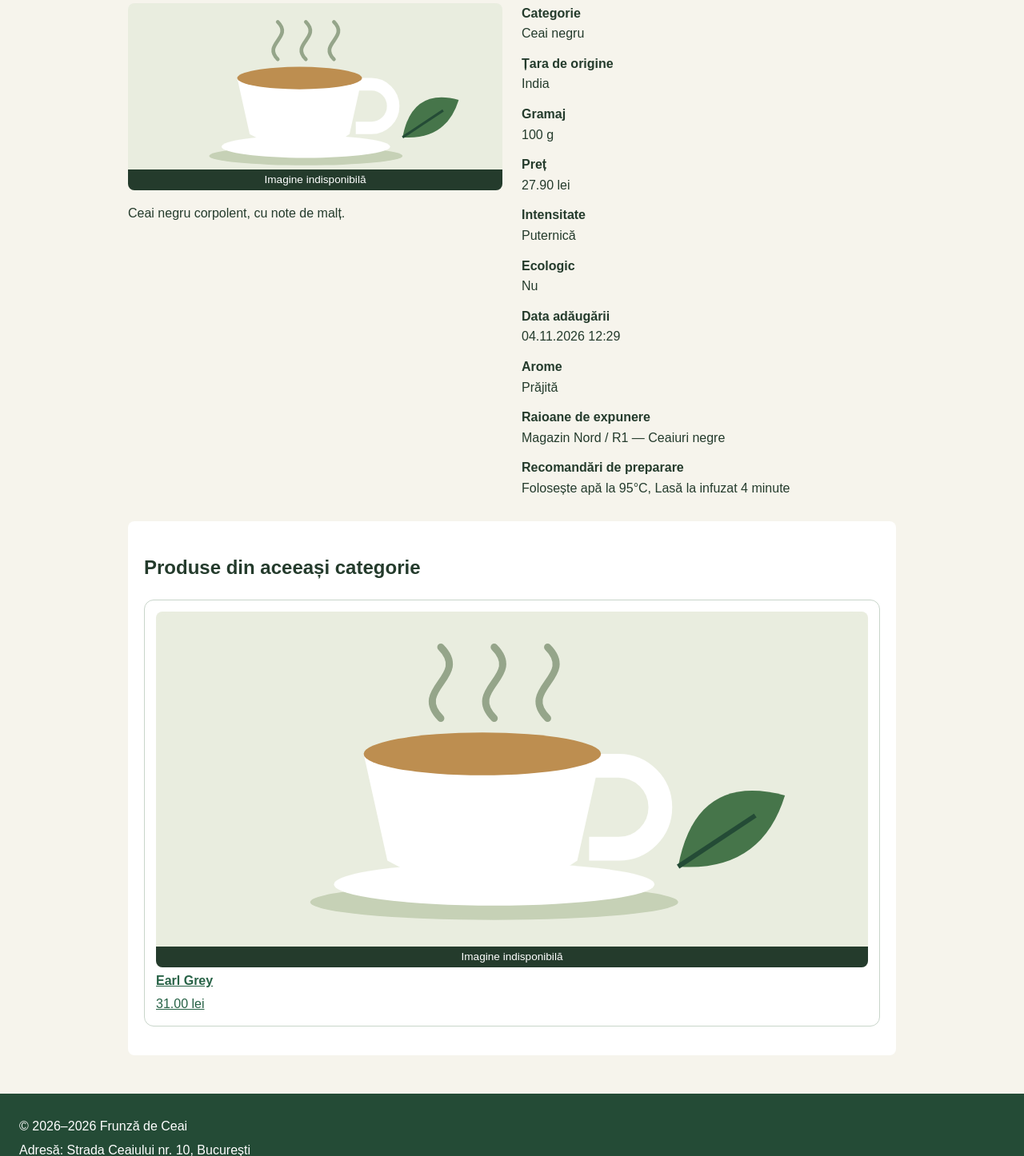
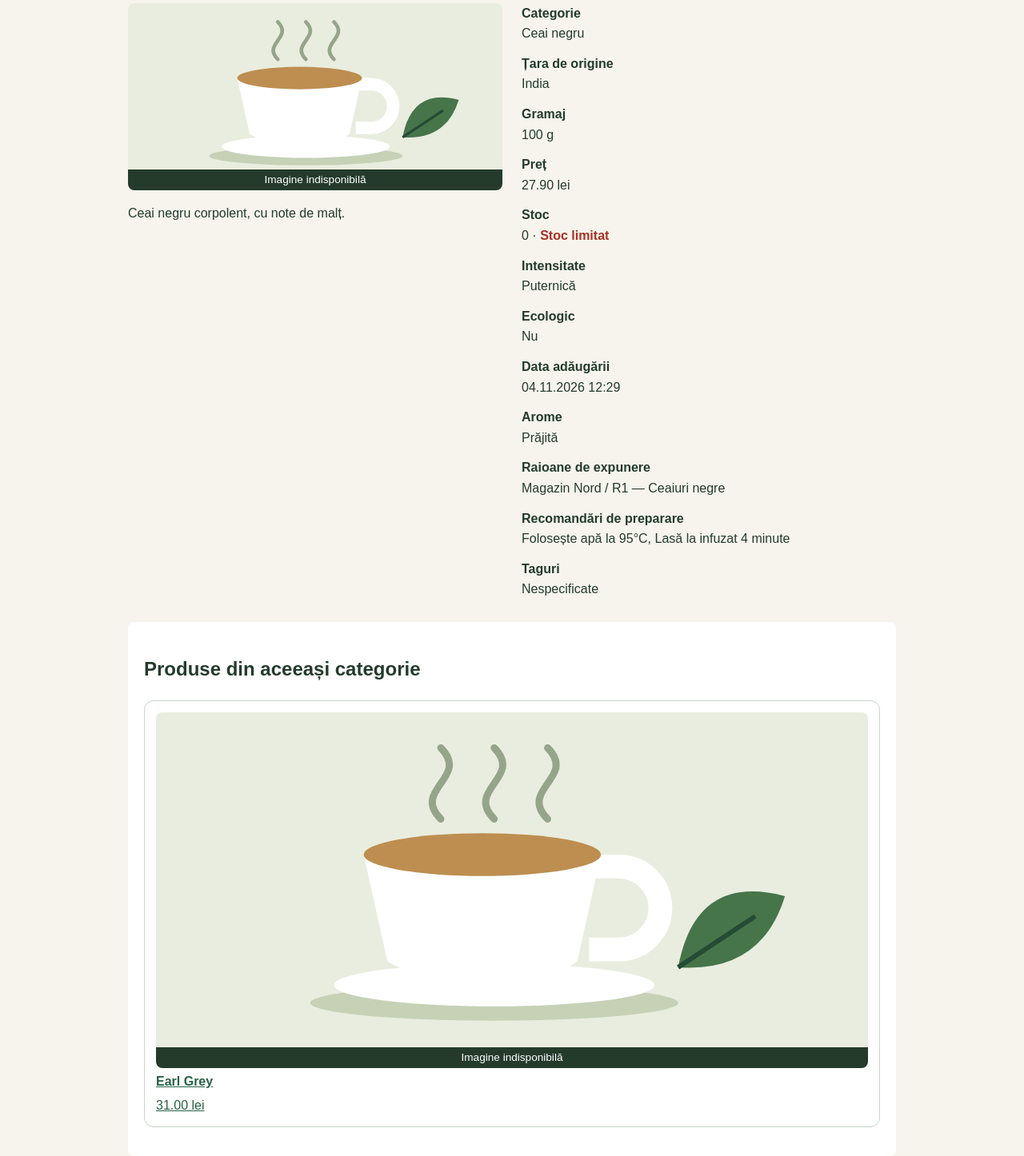
Before and after one commit to 1ionut/Frunza-De-Ceai, a Django app: page /produs/3 in a window 1280 px wide. Shown: the part 352-1798 px from the top of the page at 80% size. Run offline with Django 5.2, Linux system fonts and the light colour scheme; data comes from the database, SQL or seed files in the repository.

Commit message:
Laboratorul 4 - catalog: stoc si filtrare dupa taguri

```diff
--- a/ceaiuri/admin.py
+++ b/ceaiuri/admin.py
@@ -73,11 +73,11 @@ class CeaiAdmin(MesajeModelAdmin):
     form = CeaiAdminForm
     fieldsets = (
         ("Datele produsului", {
-            "fields": ("nume", "categorie", "gramaj_g", "pret", "intensitate", "ecologic", "data_adaugare"),
+            "fields": ("nume", "categorie", "gramaj_g", "pret", "stoc", "intensitate", "ecologic", "data_adaugare"),
         }),
         ("Detalii opționale", {
             "classes": ("collapse",),
-            "fields": ("descriere", "tara_origine", "recomandari_preparare", "imagine", "arome", "raioane"),
+            "fields": ("descriere", "tara_origine", "recomandari_preparare", "imagine", "arome", "raioane", "taguri"),
         }),
     )
     list_display = (
--- a/ceaiuri/models.py
+++ b/ceaiuri/models.py
@@ -1,5 +1,7 @@
 from decimal import Decimal
 
+from django.conf import settings
+from django.contrib.postgres.fields import ArrayField
 from django.core.exceptions import ValidationError
 from django.db import models
 from django.urls import reverse
@@ -110,6 +112,9 @@ class Ceai(models.Model):
         default="echilibrata",
         help_text="Intensitatea degustată a produsului; nu se deduce automat din categorie.")
     ecologic = models.BooleanField("ecologic", default=False)
+    stoc = models.PositiveIntegerField("stoc", default=0, db_default=0)
+    taguri = ArrayField(models.CharField(max_length=40), default=list, db_default=[], blank=True,
+        verbose_name="taguri", help_text="Cuvinte cheie separate prin virgulă.")
     data_adaugare = models.DateTimeField("data adăugării", default=timezone.now)
     recomandari_preparare = models.JSONField("recomandări de preparare", default=list, blank=True,
         help_text='Listă JSON de texte, de exemplu ["Apă la 80°C", "Infuzare 3 minute"]. Poate rămâne goală.')
@@ -144,6 +149,10 @@ class Ceai(models.Model):
     def get_absolute_url(self):
         return reverse("ceaiuri:produs", kwargs={"id": self.pk})
 
+    @property
+    def stoc_limitat(self):
+        return self.stoc < settings.STOC_MIN
+
     def clean(self):
         super().clean()
         try:
--- a/ceaiuri/static/ceaiuri/css/catalog.css
+++ b/ceaiuri/static/ceaiuri/css/catalog.css
@@ -94,6 +94,35 @@
     font: inherit;
 }
 
+.stoc-limitat {
+    color: #a63224;
+    font-weight: bold;
+}
+
+.taguri {
+    display: flex;
+    flex-wrap: wrap;
+    gap: 6px;
+    margin: 4px 0;
+    padding: 0;
+    list-style: none;
+}
+
+.taguri a {
+    display: inline-block;
+    padding: 1px 9px;
+    border: 1px solid #a6bfa9;
+    border-radius: 20px;
+    background: #eef4eb;
+    color: #234a32;
+    font-size: 0.85rem;
+}
+
+.filtre-active .taguri a {
+    background: #244b36;
+    color: #fff;
+}
+
 .sortare-catalog button {
     background: #244b36;
     color: #fff;
--- a/ceaiuri/templates/ceaiuri/produs.html
+++ b/ceaiuri/templates/ceaiuri/produs.html
@@ -17,6 +17,7 @@
         <dt>Țara de origine</dt><dd>{{ produs.tara_origine|default:'Nespecificată' }}</dd>
         <dt>Gramaj</dt><dd>{{ produs.gramaj_g }} g</dd>
         <dt>Preț</dt><dd>{{ produs.pret }} lei</dd>
+        <dt>Stoc</dt><dd>{{ produs.stoc }}{% if produs.stoc_limitat %} · <span class="stoc-limitat">Stoc limitat</span>{% endif %}</dd>
         <dt>Intensitate</dt><dd>{{ produs.get_intensitate_display }}</dd>
         <dt>Ecologic</dt><dd>{{ produs.ecologic|yesno:"Da,Nu" }}</dd>
         <dt>Data adăugării</dt><dd>{{ produs.data_adaugare|date:"d.m.Y H:i" }}</dd>
@@ -26,6 +27,11 @@
         <dd>{% for raion in produs.raioane.all %}{{ raion }}{% if not forloop.last %}, {% endif %}{% empty %}Nespecificate{% endfor %}</dd>
         <dt>Recomandări de preparare</dt>
         <dd>{% for recomandare in produs.recomandari_preparare %}{{ recomandare }}{% if not forloop.last %}, {% endif %}{% empty %}Nespecificate{% endfor %}</dd>
+        <dt>Taguri</dt>
+        <dd>
+            {% url 'ceaiuri:produse' as cale_taguri %}
+            {% if produs.taguri %}{% include 'ceaiuri/taguri_produs.html' %}{% else %}Nespecificate{% endif %}
+        </dd>
     </dl>
 </div>
 <section aria-labelledby="titlu-similare">
--- a/ceaiuri/test_modele_admin.py
+++ b/ceaiuri/test_modele_admin.py
@@ -49,6 +49,7 @@ class ModeleSiAdministrareTests(TestCase):
             "categorie": str(self.categorie.pk),
             "gramaj_g": "50",
             "pret": "24.50",
+            "stoc": "0",
             "intensitate": "echilibrata",
             "data_adaugare_0": "2026-11-04",
             "data_adaugare_1": "10:30:00",
--- a/ceaiuri/views.py
+++ b/ceaiuri/views.py
@@ -29,6 +29,7 @@ COLOANE_CATALOG = {
     "pret": "Preț",
     "gramaj_g": "Gramaj",
     "data_adaugare": "Data adăugării",
+    "stoc": "Stoc",
 }
 
 
@@ -64,6 +65,10 @@ def produse(request):
     parametri["sort"] = "d" if request.GET.get("sort") == "d" else "a"
     prefix = "-" if parametri["sort"] == "d" else ""
     ceaiuri = Ceai.objects.select_related("categorie")
+    taguri = list(dict.fromkeys(tag for tag in request.GET.getlist("tag") if tag))
+    if taguri:
+        parametri.setlist("tag", taguri)
+        ceaiuri = ceaiuri.filter(taguri__contains=taguri)
     paginator = Paginator(ceaiuri.order_by(prefix + parametri["coloana"], "pk"), 5)
     pagina = paginator.get_page(request.GET.get("pagina", 1))
     context = {
@@ -71,6 +76,7 @@ def produse(request):
         "numere_pagini": range(1, paginator.num_pages + 1),
         "parametri_catalog": parametri,
         "coloane_catalog": COLOANE_CATALOG,
+        "taguri_active": taguri,
     }
     return render(request, "ceaiuri/produse.html", context)
 
--- a/settings.py
+++ b/settings.py
@@ -64,6 +64,7 @@ TEMPLATES = [
 
 STATIC_URL = "/static/"
 PRODUSE_SIMILARE = 3
+STOC_MIN = 5
 MEDIA_URL = "/media/"
 MEDIA_ROOT = BASE_DIR / "media"
 
```
Also changed, not shown: ceaiuri/templates/ceaiuri/produse.html (+14 -1 lines), ceaiuri/templates/ceaiuri/taguri_produs.html (added, +8 -0 lines), ceaiuri/templatetags/catalog.py (added, +18 -0 lines), ceaiuri/migrations/0004_stoc_si_taguri.py (added), ceaiuri/templatetags/__init__.py (added).
